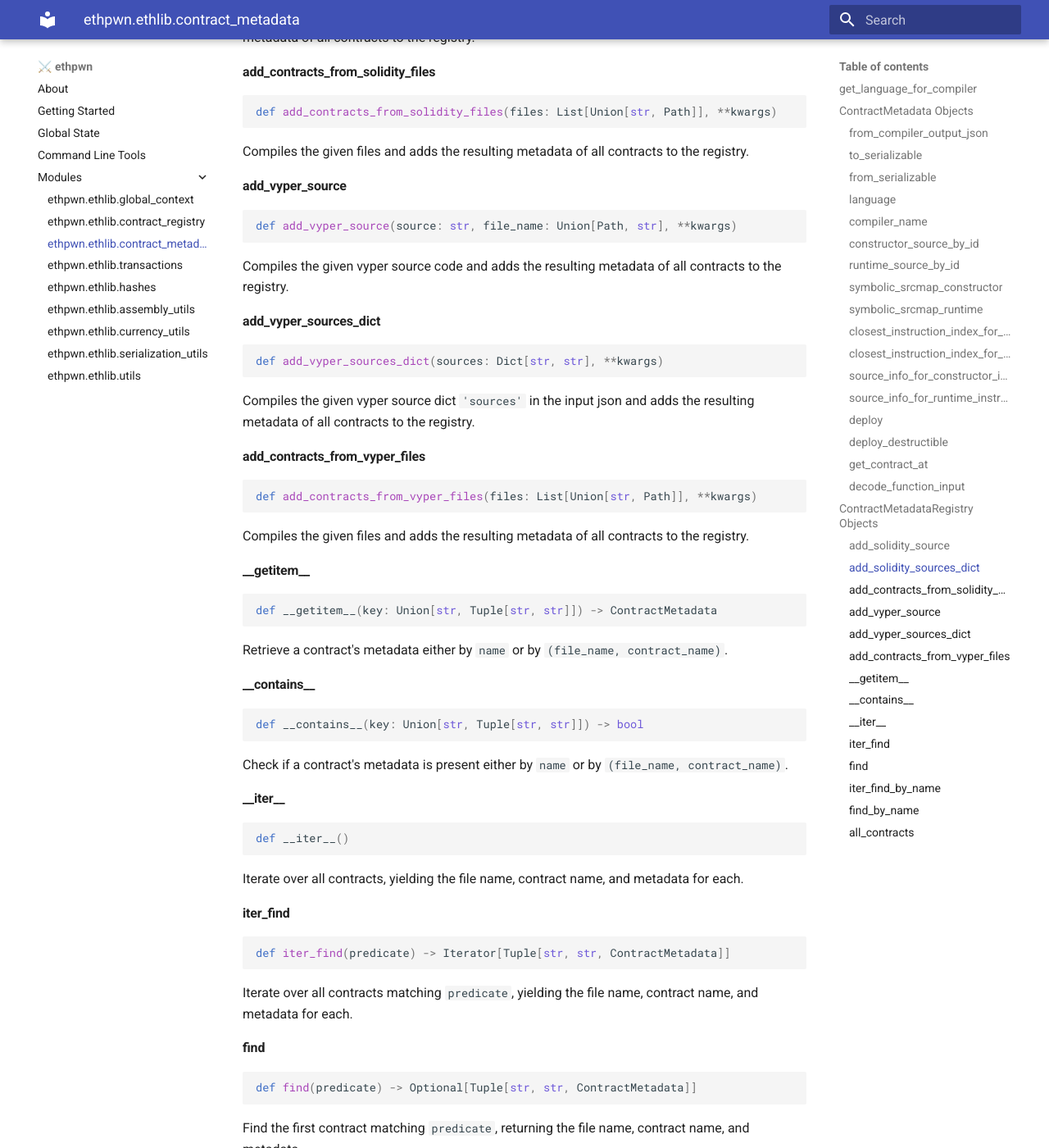
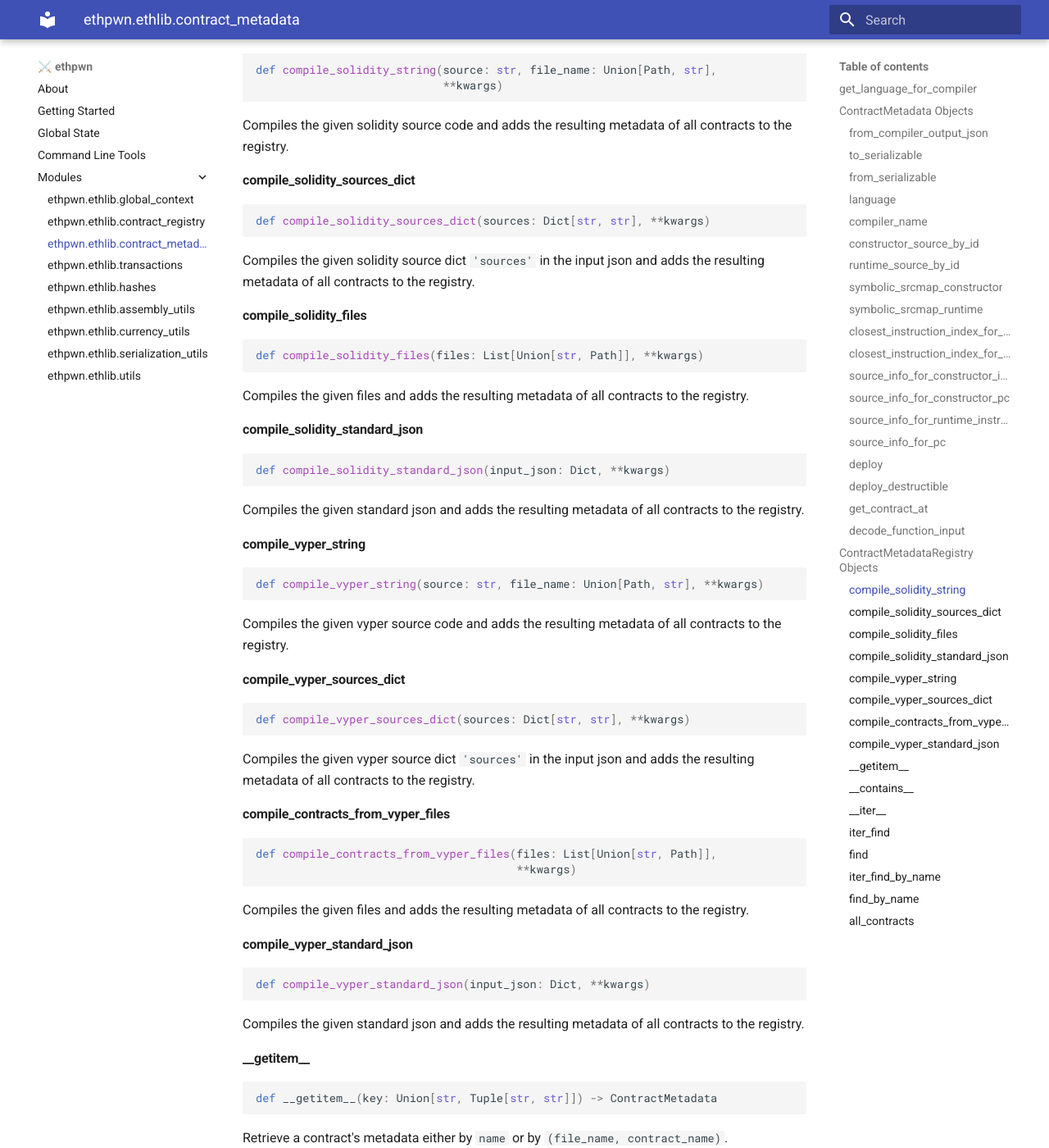
Before and after one commit to ethpwn/ethpwn, an MkDocs documentation site: the page built from docs/docs/ethpwn/modules/contract_metadata.md, in a window 1280 px wide and 1400 px high, scrolled down 3972 px. Shown: the whole window at 82% size. Built offline with MkDocs 1.6.1 and Material for MkDocs 9.7.7, drawn with Linux system fonts in a browser that asks for light colours; some of the changed text lies outside the part shown.

Commit message:
fix doc
Signed-off-by: degrigis <degrigis@ucsb.edu>

````diff
--- a/docs/docs/ethpwn/modules/contract_metadata.md
+++ b/docs/docs/ethpwn/modules/contract_metadata.md
@@ -161,6 +161,16 @@ def source_info_for_constructor_instruction_idx(
 
 Returns the source info for instruction at index `insn_idx` in the constructor bytecode.
 
+<a id="ethpwn.ethlib.contract_metadata.ContractMetadata.source_info_for_constructor_pc"></a>
+
+#### source\_info\_for\_constructor\_pc
+
+```python
+def source_info_for_constructor_pc(pc, fork='paris') -> InstructionSourceInfo
+```
+
+Returns the source info for the instruction at the given pc in the constructor bytecode.
+
 <a id="ethpwn.ethlib.contract_metadata.ContractMetadata.source_info_for_runtime_instruction_idx"></a>
 
 #### source\_info\_for\_runtime\_instruction\_idx
@@ -170,6 +180,16 @@ def source_info_for_runtime_instruction_idx(insn_idx) -> InstructionSourceInfo
 ```
 
 Returns the source info for instruction at index `insn_idx` in the runtime bytecode.
+
+<a id="ethpwn.ethlib.contract_metadata.ContractMetadata.source_info_for_pc"></a>
+
+#### source\_info\_for\_pc
+
+```python
+def source_info_for_pc(pc, fork='paris') -> InstructionSourceInfo
+```
+
+Returns the source info for the instruction at the given pc in the constructor bytecode.
 
 <a id="ethpwn.ethlib.contract_metadata.ContractMetadata.deploy"></a>
 
@@ -230,69 +250,91 @@ to retrieve information about deployed contracts, associate new contracts with t
 and to retrieve metadata for contracts that are not deployed yet. This is the central point
 for all contract-related metadata.
 
-<a id="ethpwn.ethlib.contract_metadata.ContractMetadataRegistry.add_solidity_source"></a>
+<a id="ethpwn.ethlib.contract_metadata.ContractMetadataRegistry.compile_solidity_string"></a>
 
-#### add\_solidity\_source
+#### compile\_solidity\_string
 
 ```python
-def add_solidity_source(source: str, file_name: Union[Path, str], **kwargs)
+def compile_solidity_string(source: str, file_name: Union[Path, str],
+                            **kwargs)
 ```
 
 Compiles the given solidity source code and adds the resulting metadata
 of all contracts to the registry.
 
-<a id="ethpwn.ethlib.contract_metadata.ContractMetadataRegistry.add_solidity_sources_dict"></a>
+<a id="ethpwn.ethlib.contract_metadata.ContractMetadataRegistry.compile_solidity_sources_dict"></a>
 
-#### add\_solidity\_sources\_dict
+#### compile\_solidity\_sources\_dict
 
 ```python
-def add_solidity_sources_dict(sources: Dict[str, str], **kwargs)
+def compile_solidity_sources_dict(sources: Dict[str, str], **kwargs)
 ```
 
 Compiles the given solidity source dict `'sources'` in the input json and adds the
 resulting metadata of all contracts to the registry.
 
-<a id="ethpwn.ethlib.contract_metadata.ContractMetadataRegistry.add_contracts_from_solidity_files"></a>
+<a id="ethpwn.ethlib.contract_metadata.ContractMetadataRegistry.compile_solidity_files"></a>
 
-#### add\_contracts\_from\_solidity\_files
+#### compile\_solidity\_files
 
 ```python
-def add_contracts_from_solidity_files(files: List[Union[str, Path]], **kwargs)
+def compile_solidity_files(files: List[Union[str, Path]], **kwargs)
 ```
 
 Compiles the given files and adds the resulting metadata of all contracts to the registry.
 
-<a id="ethpwn.ethlib.contract_metadata.ContractMetadataRegistry.add_vyper_source"></a>
+<a id="ethpwn.ethlib.contract_metadata.ContractMetadataRegistry.compile_solidity_standard_json"></a>
 
-#### add\_vyper\_source
+#### compile\_solidity\_standard\_json
 
 ```python
-def add_vyper_source(source: str, file_name: Union[Path, str], **kwargs)
+def compile_solidity_standard_json(input_json: Dict, **kwargs)
+```
+
+Compiles the given standard json and adds the resulting metadata of all contracts to the registry.
+
+<a id="ethpwn.ethlib.contract_metadata.ContractMetadataRegistry.compile_vyper_string"></a>
+
+#### compile\_vyper\_string
+
+```python
+def compile_vyper_string(source: str, file_name: Union[Path, str], **kwargs)
 ```
 
 Compiles the given vyper source code and adds the resulting metadata
 of all contracts to the registry.
 
-<a id="ethpwn.ethlib.contract_metadata.ContractMetadataRegistry.add_vyper_sources_dict"></a>
+<a id="ethpwn.ethlib.contract_metadata.ContractMetadataRegistry.compile_vyper_sources_dict"></a>
 
-#### add\_vyper\_sources\_dict
+#### compile\_vyper\_sources\_dict
 
 ```python
-def add_vyper_sources_dict(sources: Dict[str, str], **kwargs)
+def compile_vyper_sources_dict(sources: Dict[str, str], **kwargs)
 ```
 
 Compiles the given vyper source dict `'sources'` in the input json and adds the
 resulting metadata of all contracts to the registry.
 
-<a id="ethpwn.ethlib.contract_metadata.ContractMetadataRegistry.add_contracts_from_vyper_files"></a>
+<a id="ethpwn.ethlib.contract_metadata.ContractMetadataRegistry.compile_contracts_from_vyper_files"></a>
 
-#### add\_contracts\_from\_vyper\_files
+#### compile\_contracts\_from\_vyper\_files
 
 ```python
-def add_contracts_from_vyper_files(files: List[Union[str, Path]], **kwargs)
+def compile_contracts_from_vyper_files(files: List[Union[str, Path]],
+                                       **kwargs)
 ```
 
 Compiles the given files and adds the resulting metadata of all contracts to the registry.
+
+<a id="ethpwn.ethlib.contract_metadata.ContractMetadataRegistry.compile_vyper_standard_json"></a>
+
+#### compile\_vyper\_standard\_json
+
+```python
+def compile_vyper_standard_json(input_json: Dict, **kwargs)
+```
+
+Compiles the given standard json and adds the resulting metadata of all contracts to the registry.
 
 <a id="ethpwn.ethlib.contract_metadata.ContractMetadataRegistry.__getitem__"></a>
 
````
Also changed, not shown: docs/docs/ethpwn/modules/assembly_utils.md (+32 -3 lines), docs/docs/ethpwn/modules/cli.md (added, +7 -0 lines), docs/docs/ethpwn/modules/compilation.md (added, +7 -0 lines), docs/docs/ethpwn/modules/config.md (added, +7 -0 lines), docs/docs/ethpwn/modules/contract_names.md (added, +129 -0 lines), docs/docs/ethpwn/modules/contract_registry.md (+10 -10 lines), docs/docs/ethpwn/modules/prelude.md (added, +3 -0 lines).
